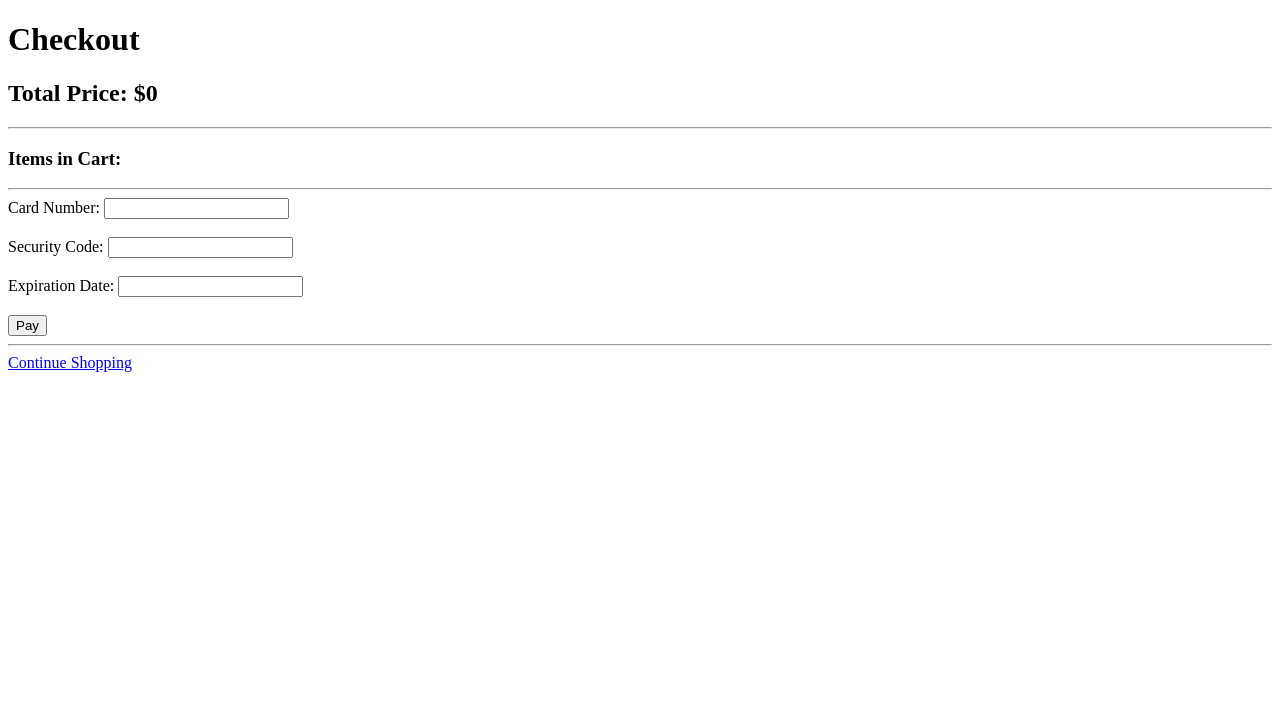
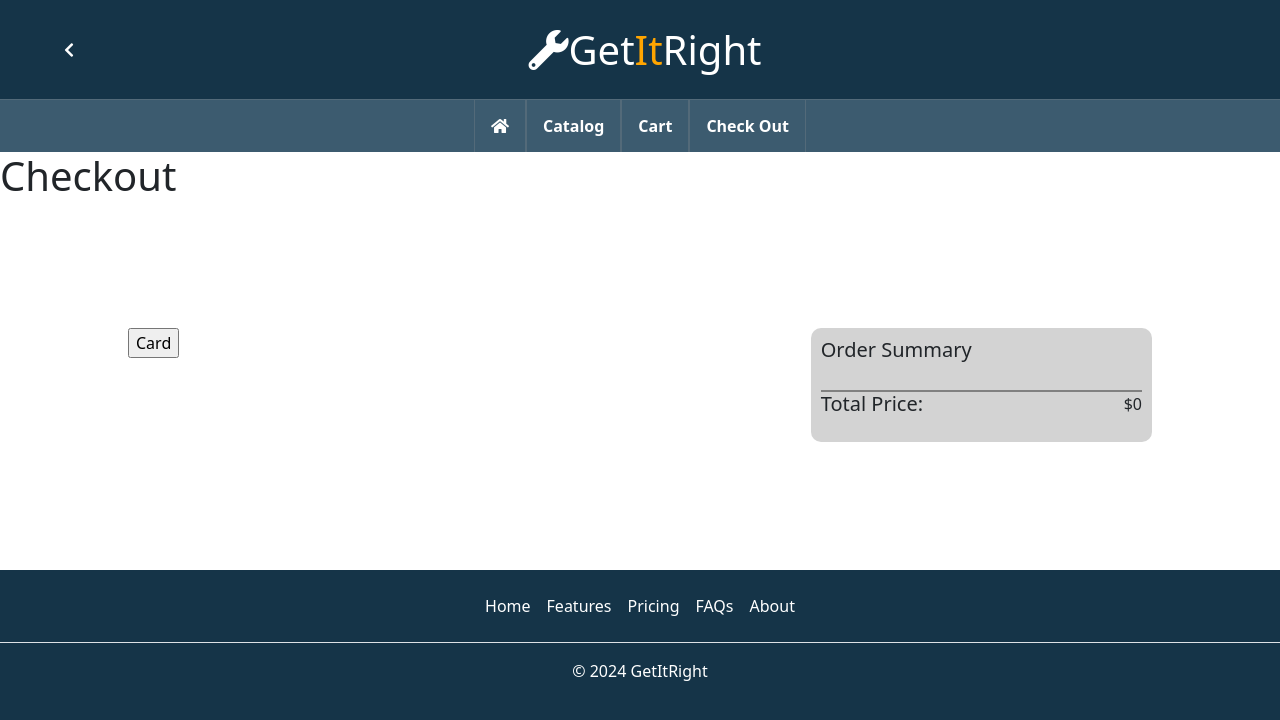
Before and after one commit to SunCh1p/Database-Project, a Flask app: page /checkout in a window 1280 px wide. Shown: the top 720 px of the page. Run offline with Flask 3, Linux system fonts and the light colour scheme; the visitor is signed in with stand-in values (Sample User, id 1); data that the repository does not hold is empty; some libraries are stand-ins or nearby versions.

Commit message:
Starting designing Checkout with css

```diff
--- a/Flask/app.py
+++ b/Flask/app.py
@@ -170,8 +170,17 @@ def checkout():
                 sum+=quantity[0]*price
                 quantitys.append(quantity[0])
 
+        #Retrieve Payment Information for selected customer
+        customer_id = session.get('id')
 
-        return render_template('checkout.html',total_price=sum)
+        #SQL query for retrieving payment information
+        cursor = mysql.connection.cursor()
+        cursor.execute("SELECT card_number FROM payment WHERE customer_ID = %s", (customer_id,))
+        existing_payments = cursor.fetchall()
+        cursor.close()
+
+
+        return render_template('checkout.html',total_price=sum, Products=products, quantity=quantitys)
     else:
         flash('Please log in to view your cart.', 'error')
         return redirect(url_for('login'))
--- a/Flask/static/styles.css
+++ b/Flask/static/styles.css
@@ -316,10 +316,11 @@ span{
 }
 
 .productDesc{
-    display: flex;
-    flex-direction: row;
+    display: grid;
+    grid-template-columns: 1fr 1fr 1fr;
+    justify-items: center;
+    align-items: center;
     color: darkgray;
-    justify-content: space-between;
 }
 
 .catalogButton{
@@ -403,3 +404,49 @@ span{
     background-color: var(--BorderLightBlue);
     color: orange;
 }
+
+/*Checkout CSS*/
+.checkoutContainer{
+    display: grid;
+    grid-template-columns: 2fr 1fr;
+    margin: 10%;
+}
+
+.checkout{
+
+}
+
+.orderSummary{
+    background-color: lightgray;
+    width: 100%;
+    height: 100%;
+    padding: 10px;
+    border-radius: 10px;
+}
+
+.orderItems{
+    max-height: 300px;
+    overflow-y: auto;
+    border-bottom: 2px solid gray;
+    padding: 10px;
+}
+
+.orderProduct{
+    display: grid;
+    grid-template: 1fr 1fr 1fr 1fr;
+    font-size:small;
+}
+
+.orderDetails{
+    display: grid;
+    grid-template-columns: 1fr 1fr 1fr 1fr;
+    font-size: smaller;
+}
+
+.leftAlign{
+    text-align: right;
+}
+.checkoutTotal{
+    display: flex;
+    justify-content: space-between;
+}
--- a/Flask/templates/cart.html
+++ b/Flask/templates/cart.html
@@ -18,9 +18,10 @@
         </div>
         <div class = "NavBar">
             <ul>
+                <a href = "./" class="NavBarButton"><i class="fa fa-home" aria-hidden="true"></i></a>
                 <a href = "./catalog" class="NavBarButton">Catalog</a>
                 <a href = "./cart" class="NavBarButton">Cart</a>
-                <a href = "./checkout" class="NavBarButton">Check Out</a></li>
+                <a href = "./checkout" class="NavBarButton">Check Out</a>
             </ul>
         </div>
 
--- a/Flask/templates/catalog.html
+++ b/Flask/templates/catalog.html
@@ -15,12 +15,12 @@
             <h1 class="NavBarHeaderCenter"><a href = "./" class="Logo"><i class="fa fa-wrench" aria-hidden="true"></i>Get<span>It</span>Right</a></h1>
         </div>
     </div>
-
     <div class = "NavBar">
         <ul>
+            <a href = "./" class="NavBarButton"><i class="fa fa-home" aria-hidden="true"></i></a>
             <a href = "./catalog" class="NavBarButton">Catalog</a>
             <a href = "./cart" class="NavBarButton">Cart</a>
-            <a href = "./checkout" class="NavBarButton">Check Out</a></li>
+            <a href = "./checkout" class="NavBarButton">Check Out</a>
         </ul>
     </div>
 
--- a/Flask/templates/checkout.html
+++ b/Flask/templates/checkout.html
@@ -4,33 +4,67 @@
     <meta charset="UTF-8">
     <meta name="viewport" content="width=device-width, initial-scale=1.0">
     <title>Checkout</title>
-    <!-- Add any CSS stylesheets or links to CDN here -->
+    <link rel="stylesheet" type="text/css" href="{{ url_for('static', filename='styles.css') }}">
+    <link rel="stylesheet" href="https://cdnjs.cloudflare.com/ajax/libs/font-awesome/5.15.4/css/all.min.css">
+    <link href="https://cdn.jsdelivr.net/npm/bootstrap@5.3.3/dist/css/bootstrap.min.css" rel="stylesheet" integrity="sha384-QWTKZyjpPEjISv5WaRU9OFeRpok6YctnYmDr5pNlyT2bRjXh0JMhjY6hW+ALEwIH" crossorigin="anonymous">
 </head>
 <body>
+    <div class = "NavBarHeader">
+        <div class="NavBarLoginHeader">
+            <a href='./' class="loginReturnHome"><i class="fa fa-chevron-left" aria-hidden="true"></i></a>
+            <h1 class="NavBarHeaderCenter"><a href = "./" class="Logo"><i class="fa fa-wrench" aria-hidden="true"></i>Get<span>It</span>Right</a></h1>
+        </div>
+    </div>
+    <div class = "NavBar">
+        <ul>
+            <a href = "./" class="NavBarButton"><i class="fa fa-home" aria-hidden="true"></i></a>
+            <a href = "./catalog" class="NavBarButton">Catalog</a>
+            <a href = "./cart" class="NavBarButton">Cart</a>
+            <a href = "./checkout" class="NavBarButton">Check Out</a>
+        </ul>
+    </div>
+
     <h1>Checkout</h1>
-    <div>
-        <h2>Total Price: ${{ total_price }}</h2>
-        <hr>
-        <!-- Display items in the cart with their quantities -->
-        <h3>Items in Cart:</h3>
-        <ul>
-            {% for item in products %}
-                <li>{{ item[1] }} - Quantity: {{ item[6] }}</li> <!-- Assuming item[1] is the product name -->
-            {% endfor %}
+    <div class="checkoutContainer">
+        <div class="checkout">
+            <!-- Payment form -->
+            <form method="POST">
+
+                <input type="submit" value="Card">
+            </form>
+
+        </div>
+        <div class="orderSummary">
+            <h5>Order Summary</h5>
+            <div class = "orderItems">
+                {%for product in Products%}
+                    <div class = "orderProduct">
+                        <p><strong>{{ product[1] }}</strong></p>
+                        <div class="orderDetails">
+                            <p>Quantity: {{ quantity[loop.index0] }}</p> {# Use loop.index0 as the index #}
+                            <div></div>
+                            <p class="leftAlign">Total:&nbsp;&nbsp;</p>
+                            <p>${{ '%.2f' % ((product[4]|float) * (quantity[loop.index0]|int)) }}</p>
+                        </div>
+                    </div>
+                {%endfor%}
+            </div>
+            <div class="checkoutTotal">
+                <h5>Total Price:</h5>
+                <p>${{ total_price }}</p>
+            </div>
+        </div>
+    </div>
+
+    <footer class="py-3 my-4 footer">
+        <ul class="nav justify-content-center border-bottom pb-3 mb-3 footer-top">
+          <li class="nav-item"><a href="#" class="nav-link px-2 text-white">Home</a></li>
+          <li class="nav-item"><a href="#" class="nav-link px-2 text-white">Features</a></li>
+          <li class="nav-item"><a href="#" class="nav-link px-2 text-white">Pricing</a></li>
+          <li class="nav-item"><a href="#" class="nav-link px-2 text-white">FAQs</a></li>
+          <li class="nav-item"><a href="#" class="nav-link px-2 text-white">About</a></li>
         </ul>
-        <hr>
-        <!-- Payment form -->
-        <form method="POST">
-            <label for="cardnum">Card Number:</label>
-            <input type="text" id="cardnum" name="cardnum" required><br><br>
-            <label for="Secode">Security Code:</label>
-            <input type="text" id="Secode" name="Secode" required><br><br>
-            <label for="expdate">Expiration Date:</label>
-            <input type="text" id="expdate" name="expdate" required><br><br>
-            <input type="submit" value="Pay">
-        </form>
-        <hr>
-        <a href="./catalog">Continue Shopping</a>
-    </div>
+        <p class="text-center text-white">© 2024 GetItRight</p>
+    </footer>
 </body>
 </html>
```
Also changed, not shown: Flask/static/cart.css (deleted, +0 -136 lines), Flask/static/catalog.css (deleted, +0 -80 lines), Flask/templates/index.html (+5 -3 lines), sql/data.sql (+8 -44 lines), Flask/templates/orders.html (added).
